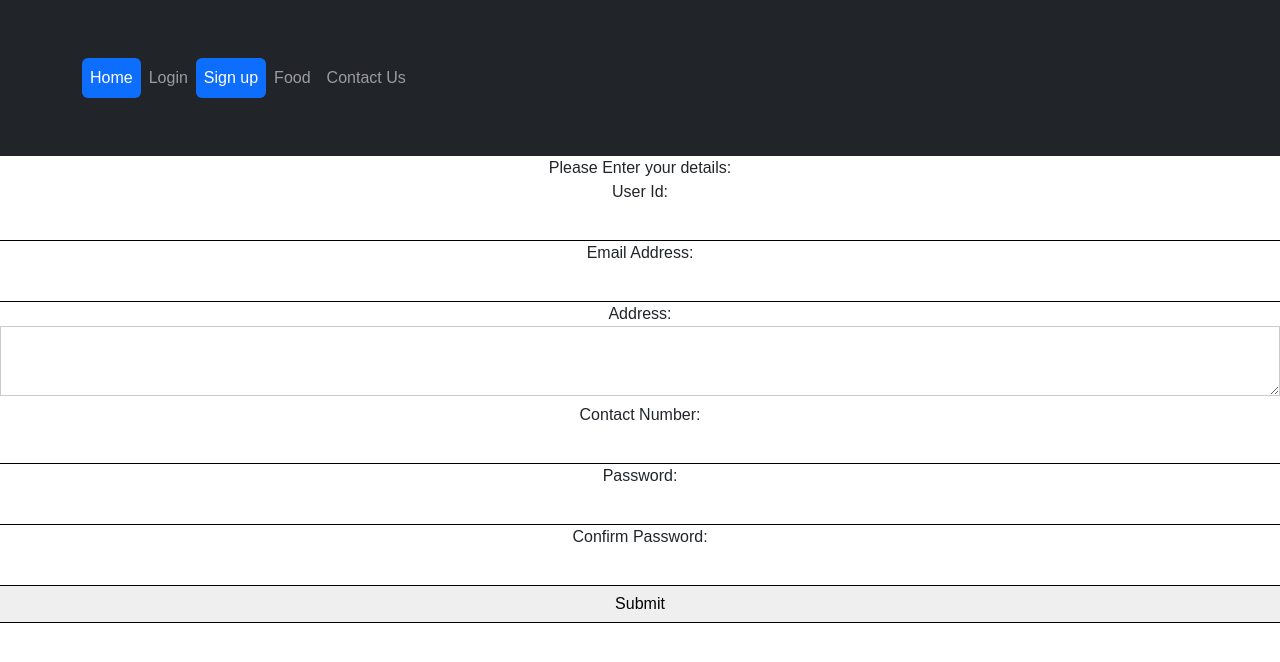
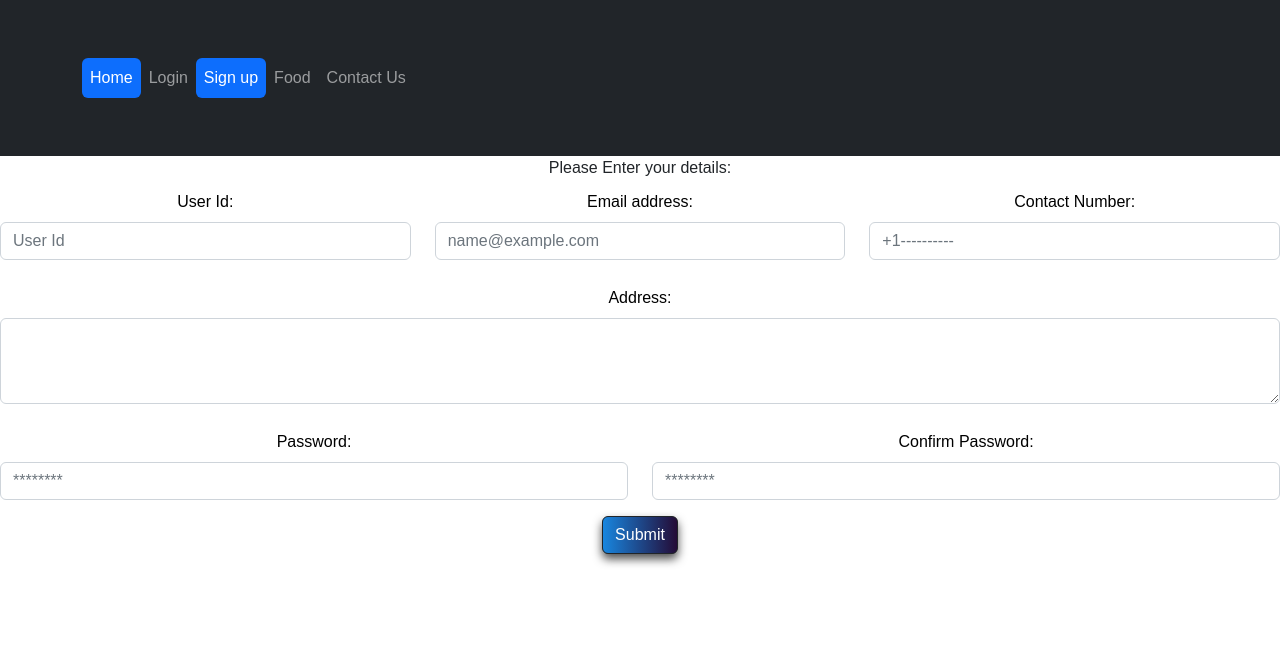
Before and after one commit to TanishaManojkumarLad/groupproject, a React (Create React App) app: page /signup in a window 1280 px wide. Shown: the top 662 px of the page. Built offline with nearby package versions, Linux system fonts and the light colour scheme.

Commit message:
updated login and singup page

```diff
--- a/src/App.js
+++ b/src/App.js
@@ -3,6 +3,8 @@ import { BrowserRouter, Routes, Route } from 'react-router-dom';
 import Container from 'react-bootstrap/Container';
 import Nav from 'react-bootstrap/Nav';
 import Navbar from 'react-bootstrap/Navbar';
+import Col from 'react-bootstrap/Col';
+import Row from 'react-bootstrap/Row';
 import { LinkContainer } from 'react-router-bootstrap';
 import Home from './Home';
 import Food from './Food';
@@ -37,6 +39,8 @@ function MenuBar(){
 <div>
           <Navbar  bg="dark" variant="dark">
             <Container>
+              <Row>
+                <Col xs={12}>
               <Nav variant="pills" defaultActiveKey="/">
                 <LinkContainer to="/">
                   <Nav.Link>Home</Nav.Link>
@@ -54,6 +58,8 @@ function MenuBar(){
                   <Nav.Link>Contact Us</Nav.Link>
                 </LinkContainer>
               </Nav>
+              </Col>
+              </Row>
             </Container>
           </Navbar>
         </div>
--- a/src/Home.js
+++ b/src/Home.js
@@ -1,3 +1,4 @@
+
 export default function Home(){
     return<div>
         <div style={{fontSize:"2 em", fontWeight:"bolder"}}>
--- a/src/Login.js
+++ b/src/Login.js
@@ -1,11 +1,16 @@
 import { useState } from "react"
+import Form from 'react-bootstrap/Form';
+import Button from 'react-bootstrap/Button';
+import Col from 'react-bootstrap/Col';
+import Row from 'react-bootstrap/Row';
 
-export default function Login(){
+export default function Login() {
 
-    return(
+  return (
     <div>
-    <div>Please Enter Here:</div>
-    <div> <UserForm/></div>
+      <div> LOG IN :</div>
+      <div> Using your User Id and Password:</div>
+      <div> <UserForm /></div>
     </div>
   )
 }
@@ -30,26 +35,40 @@ function UserForm() {
 
     setErrors(errors);
 
-   } ;
+  };
 
-   return(
+  return (
     <div>
       <form method="POST" onSubmit={CheckValue}>
         <div>
-            <lable id="id"> User Id: </lable>
-             <input type="text" onChange={(e) => setId(e.target.value)}/>
+          <Row>
+            <Col xs={12}>
+              <Form.Group className="mb-3" controlId="Id">
+                <Form.Label> User Id:</Form.Label>
+                <Form.Control type="text" placeholder="User Id" onChange={(e) => setId(e.target.value)} />
+              </Form.Group>
+            </Col>
+          </Row>
         </div>
         <div>
-             <lable id="passwd"> Password: </lable>
-             <input type="password" onChange={(e) => setPassword(e.target.value)}/>
+          <Row>
+            <Col xs={12}>
+              <Form.Group className="mb-3" controlId="Password">
+                <Form.Label> Password:</Form.Label>
+                <Form.Control type="password" placeholder="********" onChange={(e) => setPassword(e.target.value)} />
+              </Form.Group>
+            </Col>
+          </Row>
         </div>
-          <div style={{color:"red"}}>
-            {errors.map((a)=>(
+        <div style={{ color: "red" }}>
+          {errors.map((a) => (
             <div> {a}</div>
           ))}
         </div>
         <div>
-            <input type="submit"/>
+          <Button variant="dark" type="submit">
+            Submit
+          </Button>
         </div>
       </form>
     </div>
--- a/src/Signup.js
+++ b/src/Signup.js
@@ -1,10 +1,15 @@
 import { useState } from "react";
+import Form from 'react-bootstrap/Form';
+import Button from 'react-bootstrap/Button';
+import Col from 'react-bootstrap/Col';
+import Row from 'react-bootstrap/Row';
+
 export default function Signup() {
     return (
-    <div>
-        <div>Please Enter your details:</div>
-        <div><UserForm/></div>
-    </div>)
+        <div>
+            <div>Please Enter your details:</div>
+            <div><UserForm /></div>
+        </div>)
 }
 
 function UserForm() {
@@ -57,36 +62,65 @@ function UserForm() {
         <div>
             <form method="POST" onSubmit={CheckValue}>
                 <div>
-                    <lable id="id"> User Id: </lable>
-                    <input type="text" onChange={(e) => setId(e.target.value)} />
+                    <Row>
+                        <Col xs={4}>
+                            <Form.Group className="mb-3" controlId="Id">
+                                <Form.Label> User Id:</Form.Label>
+                                <Form.Control type="text" placeholder="User Id" onChange={(e) => setId(e.target.value)} />
+                            </Form.Group>
+                        </Col>
+                        <Col xs={4}>
+                            <Form.Group className="mb-3" controlId="Email">
+                                <Form.Label>Email address: </Form.Label>
+                                <Form.Control type="email" placeholder="name@example.com" onChange={(e) => setEmail(e.target.value)} />
+                            </Form.Group>
+                        </Col>
+                        <Col xs={4}>
+                            <Form.Group className="mb-3" controlId="Number">
+                                <Form.Label>Contact Number:</Form.Label>
+                                <Form.Control type="text" placeholder="+1----------" onChange={(e) => setNumber(e.target.value)} />
+                            </Form.Group>
+                        </Col>
+                    </Row>
+                </div>
+
+                <div>
+                    <Row>
+                        <Col xs={12}>
+                            <Form.Group className="mb-3" controlId="Address">
+                                <Form.Label>Address:</Form.Label>
+                                <Form.Control as="textarea" rows={3} onChange={(e) => setAddress(e.target.value)} />
+                            </Form.Group>
+                        </Col>
+                    </Row>
+
                 </div>
                 <div>
-                    <lable id="email"> Email Address: </lable>
-                    <input type="email" onChange={(e) => setEmail(e.target.value)} />
+                    <Row>
+                        <Col xs={6}>
+                            <Form.Group className="mb-3" controlId="Password">
+                                <Form.Label> Password:</Form.Label>
+                                <Form.Control type="password" placeholder="********" onChange={(e) => setPassword(e.target.value)} />
+                            </Form.Group>
+                        </Col>
+                        <Col xs={6}>
+                            <Form.Group className="mb-3" controlId="CPassword">
+                                <Form.Label> Confirm Password:</Form.Label>
+                                <Form.Control type="password" placeholder="********" onChange={(e) => setCpasswd(e.target.value)} />
+                            </Form.Group>
+                        </Col>
+                    </Row>
                 </div>
-                <div>
-                    <lable id="address"> Address: </lable>
-                    <textarea onChange={(e) => setAddress(e.target.value)} />
-                </div>
-                <div>
-                    <lable id="number"> Contact Number: </lable>
-                    <input type="text" onChange={(e) => setNumber(e.target.value)} />
-                </div>
-                <div>
-                    <lable id="passwd"> Password: </lable>
-                    <input type="password" onChange={(e) => setPassword(e.target.value)} />
-                </div>
-                <div>
-                    <lable id="cpasswd"> Confirm Password: </lable>
-                    <input type="password" onChange={(e) => setCpasswd(e.target.value)} />
-                </div>
+
                 <div style={{ color: "red" }}>
                     {errors.map((a) => (
                         <div> {a}</div>
                     ))}
                 </div>
                 <div>
-                    <input type="submit" />
+                    <Button variant="dark" type="submit">
+                        Submit
+                    </Button>
                 </div>
             </form>
         </div>
```
Lines whose indentation alone changed are shown as unchanged.
